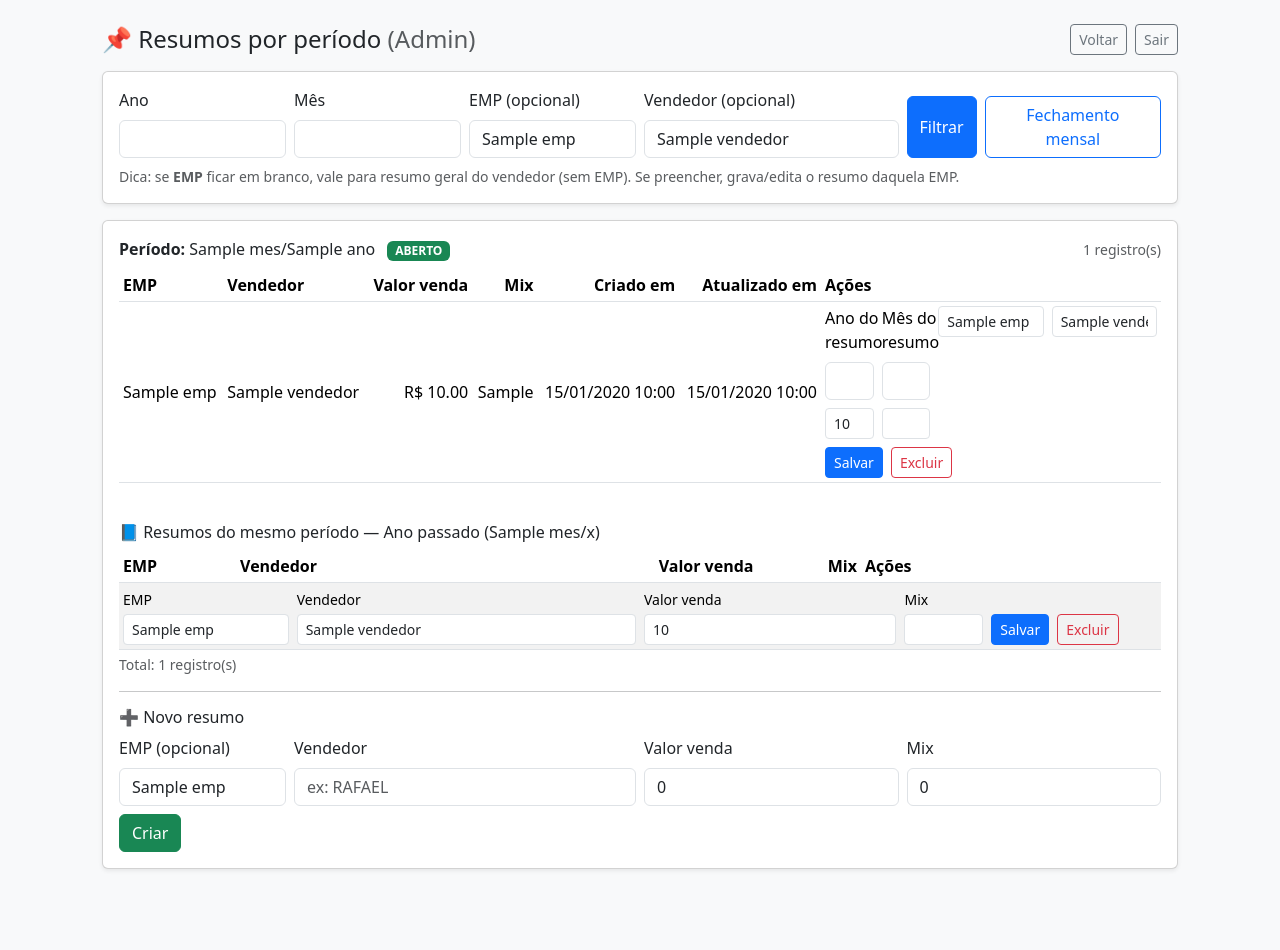
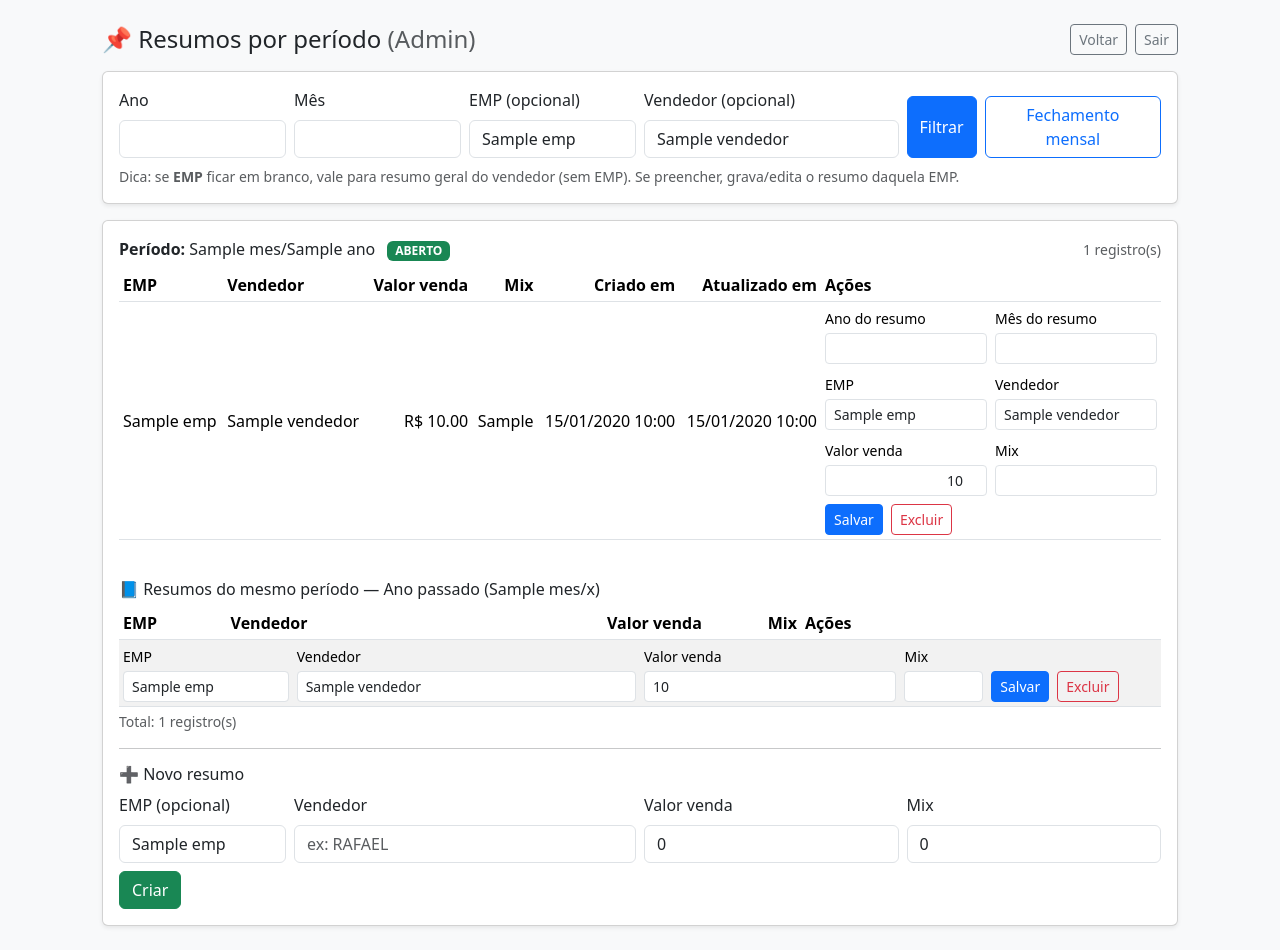
Before and after one commit to BrunoLenon/SistemaVendas, a Flask app: template web/templates/admin_resumos_periodo.html in a window 1280 px wide. Before the commit the page ends 870 px from the top, so only its background shows below. Run offline with Flask 3, Linux system fonts and the light colour scheme; the template is opened without the code that fills it: most values are stand-ins (such as "Sample title", 1, 10 or a date in 2020).

Commit message:
Update admin_resumos_periodo.html

```diff
--- a/web/templates/admin_resumos_periodo.html
+++ b/web/templates/admin_resumos_periodo.html
@@ -88,33 +88,49 @@
                 <td class="text-end">{{ r.mix_produtos or 0 }}</td>
                 <td class="text-end">{{ r.created_at.strftime('%d/%m/%Y %H:%M') if r.created_at else '-' }}</td>
                 <td class="text-end">{{ r.updated_at.strftime('%d/%m/%Y %H:%M') if r.updated_at else '-' }}</td>
-                <td>
-                  <form method="post" class="row g-2">
+                <td class="align-top">
+                  <form method="post" class="vstack gap-2">
   <input type="hidden" name="id" value="{{ r.id }}" />
+  {# ano/mes do filtro (para voltar após salvar) #}
   <input type="hidden" name="ano" value="{{ ano }}" />
   <input type="hidden" name="mes" value="{{ mes }}" />
 
-                    <div class="col-6 col-md-2">
-                      <label class="form-label">Ano do resumo</label>
-                      <input class="form-control" type="number" name="ano_edit" value="{{ ano }}" min="2000" max="2100" {% if fechado %}disabled{% endif %} />
+  <div class="row g-2">
+    <div class="col-6">
+      <label class="form-label small mb-1">Ano do resumo</label>
+      <input class="form-control form-control-sm" type="number" name="ano_edit"
+             value="{{ r.ano }}" min="2000" max="2100" {% if fechado %}disabled{% endif %} />
     </div>
-                    <div class="col-6 col-md-2">
-                      <label class="form-label">Mês do resumo</label>
-                      <input class="form-control" type="number" name="mes_edit" value="{{ mes }}" min="1" max="12" {% if fechado %}disabled{% endif %} />
+    <div class="col-6">
+      <label class="form-label small mb-1">Mês do resumo</label>
+      <input class="form-control form-control-sm" type="number" name="mes_edit"
+             value="{{ r.mes }}" min="1" max="12" {% if fechado %}disabled{% endif %} />
     </div>
-                    <div class="col-12 col-md-4">
-                      <input class="form-control form-control-sm" type="text" name="emp_edit" value="{{ r.emp or '' }}" placeholder="EMP" {% if fechado %}disabled{% endif %} />
   </div>
-                    <div class="col-12 col-md-4">
-                      <input class="form-control form-control-sm" type="text" name="vendedor_edit" value="{{ r.vendedor }}" placeholder="Vendedor" {% if fechado %}disabled{% endif %} />
+
+  <div class="row g-2">
+    <div class="col-6">
+      <label class="form-label small mb-1">EMP</label>
+      <input class="form-control form-control-sm" type="text" name="emp" value="{{ r.emp or '' }}" {% if fechado %}disabled{% endif %} />
     </div>
-                    <div class="col-6 col-md-2">
-                      <input class="form-control form-control-sm" type="number" step="0.01" name="valor_venda" value="{{ r.valor_venda or 0 }}" {% if fechado %}disabled{% endif %} />
+    <div class="col-6">
+      <label class="form-label small mb-1">Vendedor</label>
+      <input class="form-control form-control-sm" type="text" name="vendedor" value="{{ r.vendedor }}" {% if fechado %}disabled{% endif %} />
     </div>
-                    <div class="col-6 col-md-2">
-                      <input class="form-control form-control-sm" type="number" name="mix_produtos" value="{{ r.mix_produtos or 0 }}" {% if fechado %}disabled{% endif %} />
   </div>
-                    <div class="col-12 d-flex gap-2">
+
+  <div class="row g-2">
+    <div class="col-6">
+      <label class="form-label small mb-1">Valor venda</label>
+      <input class="form-control form-control-sm text-end" type="number" step="0.01" name="valor_venda" value="{{ r.valor_venda or 0 }}" {% if fechado %}disabled{% endif %} />
+    </div>
+    <div class="col-6">
+      <label class="form-label small mb-1">Mix</label>
+      <input class="form-control form-control-sm text-end" type="number" name="mix_produtos" value="{{ r.mix_produtos or 0 }}" {% if fechado %}disabled{% endif %} />
+    </div>
+  </div>
+
+  <div class="d-flex gap-2">
     <button class="btn btn-sm btn-primary" name="acao" value="salvar" type="submit" {% if fechado %}disabled{% endif %}>Salvar</button>
     <button class="btn btn-sm btn-outline-danger" name="acao" value="excluir" type="submit" {% if fechado %}disabled{% endif %} onclick="return confirm('Excluir este resumo?');">Excluir</button>
   </div>
@@ -142,7 +158,7 @@
                     <th>Vendedor</th>
                     <th class="text-end">Valor venda</th>
                     <th class="text-end">Mix</th>
-                    <th style="width:300px;">Ações</th>
+                    <th style="width:360px;">Ações</th>
                   </tr>
                 </thead>
                 <tbody>
```
Lines whose indentation alone changed are shown as unchanged.
